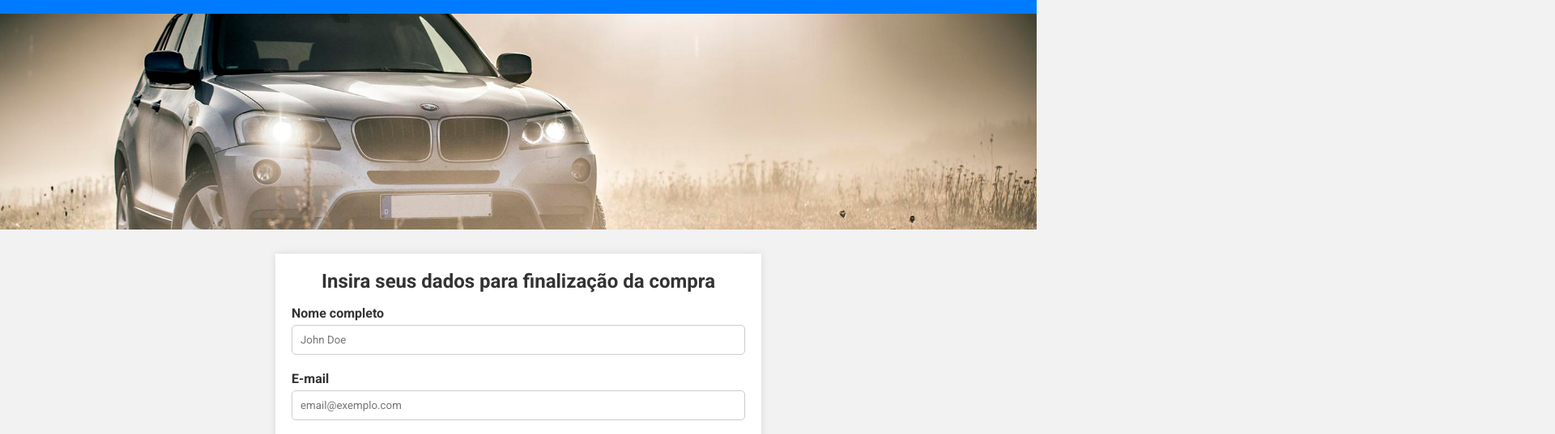
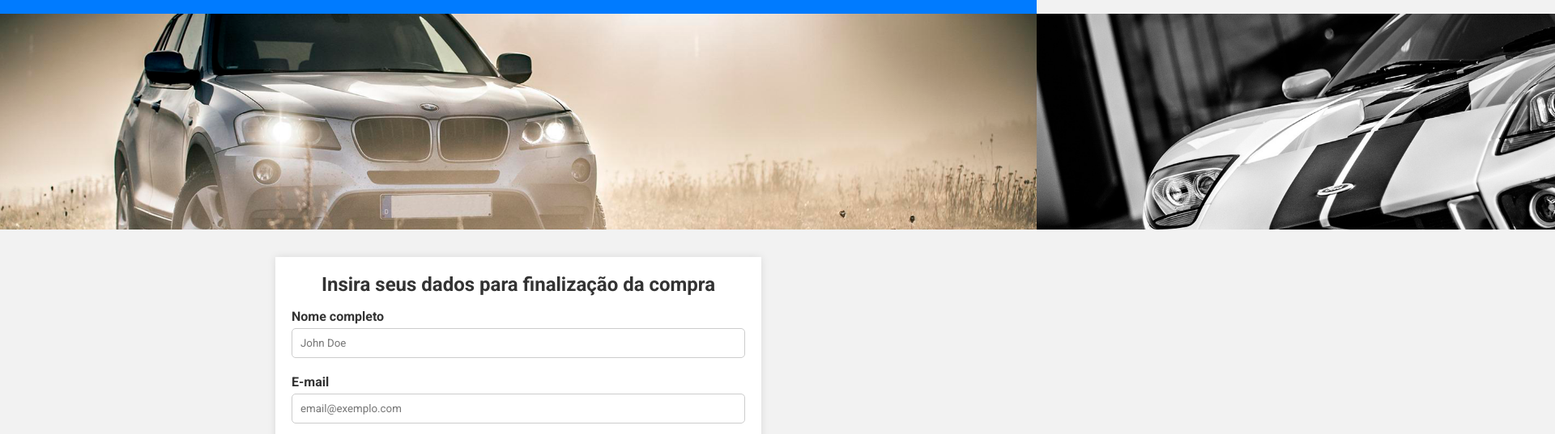
Before and after one commit to RaphaelLunaDev/correcao-carousel, a plain HTML site: page index.html in a window 1280 px wide. Shown: the part 61-598 px from the top of the page at 81% size, 1920 px wide, since content can reach past the window. Drawn offline with nearby package versions, Linux system fonts and the light colour scheme.

Commit message:
Fix: *digite o commit*

```diff
--- a/index.html
+++ b/index.html
@@ -8,10 +8,8 @@
     <link rel="preconnect" href="https://fonts.googleapis.com">
     <link rel="preconnect" href="https://fonts.gstatic.com" crossorigin>
     <link href='https://fonts.googleapis.com/css?family=Roboto:wght@400;700&display=swap' rel='stylesheet'>
-    <link rel="stylesheet" href="main.css">
-    <link rel="stylesheet" type="text/css" href="https://cdn.jsdelivr.net/npm/slick-carousel@1.8.1/slick/slick.css" />
-    <link rel="stylesheet" type="text/css"
-        href="https://cdn.jsdelivr.net/npm/slick-carousel@1.8.1/slick/slick-theme.css" />
+    <link rel="stylesheet" type="text/css"href="https://cdn.jsdelivr.net/npm/slick-carousel@1.8.1/slick/slick-theme.css" />
+    <link rel="stylesheet" href="./main.css">
 </head>
 <!--
 
@@ -61,8 +59,8 @@
         </form>
     </div>
 
-    <script type="text/javascript" src="https://code.jquery.com/jquery-1.11.0.min.js"></script>
-    <script type="text/javascript" src="https://code.jquery.com/jquery-migrate-1.2.1.min.js"></script>
+    <script type="text/javascript" src="https://code.jquery.com/jquery-1.11.0.min.js"></script>  <!-- É necessario colocar o "https:" para funcionar corretamente" -->
+    <script type="text/javascript" src="https://code.jquery.com/jquery-migrate-1.2.1.min.js"></script> <!--O jQuery sempre tem que vim primeirp-->
     <script type="text/javascript" src="https://cdn.jsdelivr.net/npm/slick-carousel@1.8.1/slick/slick.min.js"></script>
     <script src="./js/jquery.mask.min.js"></script>
     <script src="./js/jquery.validate.min.js"></script>
--- a/js/main.js
+++ b/js/main.js
@@ -1,48 +1,63 @@
 $(document).ready(function(){
-    $('#carousel-imagens').slick({ /*"Slick" é o nome da biblioteca desse efeito de slides, tem que sempre colocar o nome da biblioteca*/
-        autoplay:true,
-        arrows:false
-    })
+    $('#carousel-imagens').slick({
+        autoplay: true,
+        arrows: false
+    });
 
     $('#telefone').mask('(00) 00000-0000', {
         placeholder: '(DDD) 12345-6789'
-    })
+    });
 
     $('#cpf').mask('000.000.000-00', {
         placeholder: '123.456.789-00'
-    })
+    });
 
     $('#cep').mask('00000-000', {
         placeholder: '012345-678'
-    })
+    });
 
+    // Validação do formulário
     $('form').validate({
         rules: {
             nome: {
-                requerido: true
+                required: true
             },
             email: {
-                requerido: true,
+                required: true,
                 email: true
             },
             telefone: {
-                requerido: true
+                required: true
             },
             endereco: {
-                requerido: true
+                required: true
             },
             cep: {
-                requerido: true
+                required: true
             },
             cpf: {
-                requerido: true
+                required: true
+            }
+        },
+        messages: {
+            nome: 'Por favor, insira seu nome',
+            email: {
+                required: 'Por favor, insira seu e-mail',
+                email: 'Por favor, insira um e-mail válido'
             },
+            telefone: 'Por favor, insira seu telefone',
+            endereco: 'Por favor, insira seu endereço completo',
+            cep: 'Por favor, insira seu CEP',
+            cpf: 'Por favor, insira seu CPF'
         },
         submitHandler: function(form) {
-            console.log
+            alert('seus dados foram enviados')
         },
-        invalidHandler: function (form, validator) {
-            alert("Por favor, preencha os campos para prosseguir com a compra!");
+        invalidHandler: function(evento, validador) {
+            let camposIncorretos = validador.numberOfInvalids();
+            if (camposIncorretos) {
+                alert(`Existem ${camposIncorretos} campos Não preenchidos`);
+            }
         }
-    })
-})
+    });
+});
```
